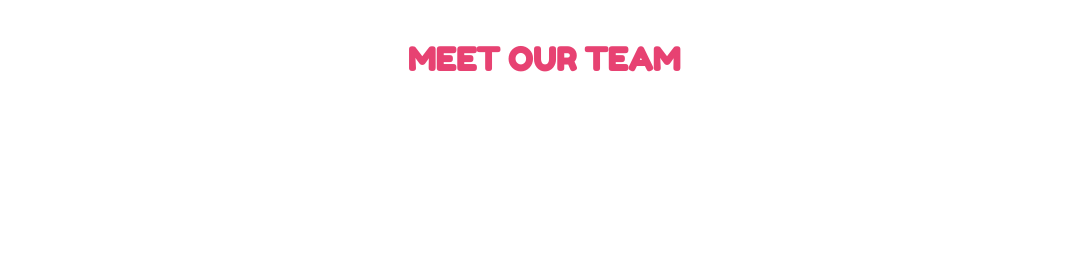
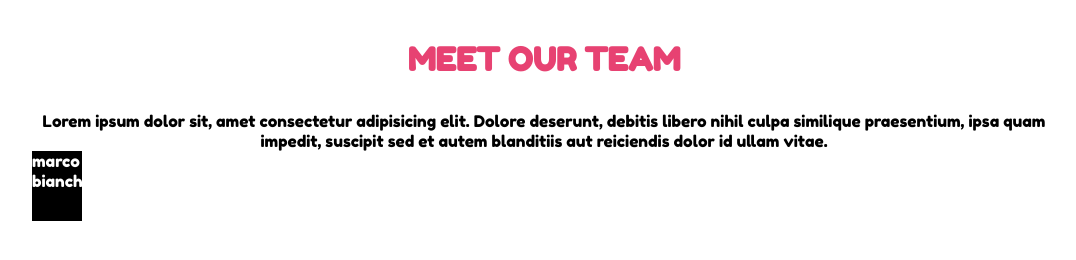
Before and after one commit to vitodepi16/html-css-float-cards, a plain HTML site: page index.html in a window 1280 px wide. Shown: the whole page, without its empty margins (96-1172 px from the left). Drawn offline with Linux system fonts and the light colour scheme.

Commit message:
add description ad prima box nome in index

```diff
--- a/css/style.css
+++ b/css/style.css
@@ -1,4 +1,5 @@
-* {
+/* general */
+*{
     margin: 0;
     padding: 0;
     box-sizing: border-box;
@@ -12,7 +13,7 @@
     --link: #03aaf7;
     --textw: #ffffff;
 }
-
+    /* organizzazione dati */
 body {
     background-color: var(--textw);
 
@@ -28,4 +29,20 @@ h1 {
     color: var(--title);
     text-align: center;
     padding-top: 2.5rem;
+
 }
+
+.description{
+    font-size: 1rem;
+    font-weight: 100rem;
+    padding-top: 2rem;
+    text-align: center;
+}
+
+.box{
+    background-color: var(--bgbox);
+    width: 50px;
+    height: 70px;
+    color: var(--textw);
+
+}
--- a/index.html
+++ b/index.html
@@ -12,10 +12,14 @@
     <title>Floatin cards</title>
 </head>
 
-<body>
-    <header class="conteiner">
+<body class="conteiner">
+    <header >
         <h1> MEET OUR TEAM</h1>
+        <p class="description">Lorem ipsum dolor sit, amet consectetur adipisicing elit. Dolore deserunt, debitis libero nihil culpa similique praesentium, ipsa quam impedit, suscipit sed et autem blanditiis aut reiciendis dolor id ullam vitae.</p>
     </header>
+    <mein>
+        <div class="box">marco bianchi</div>
+    </mein>
 
 </body>
 
```
